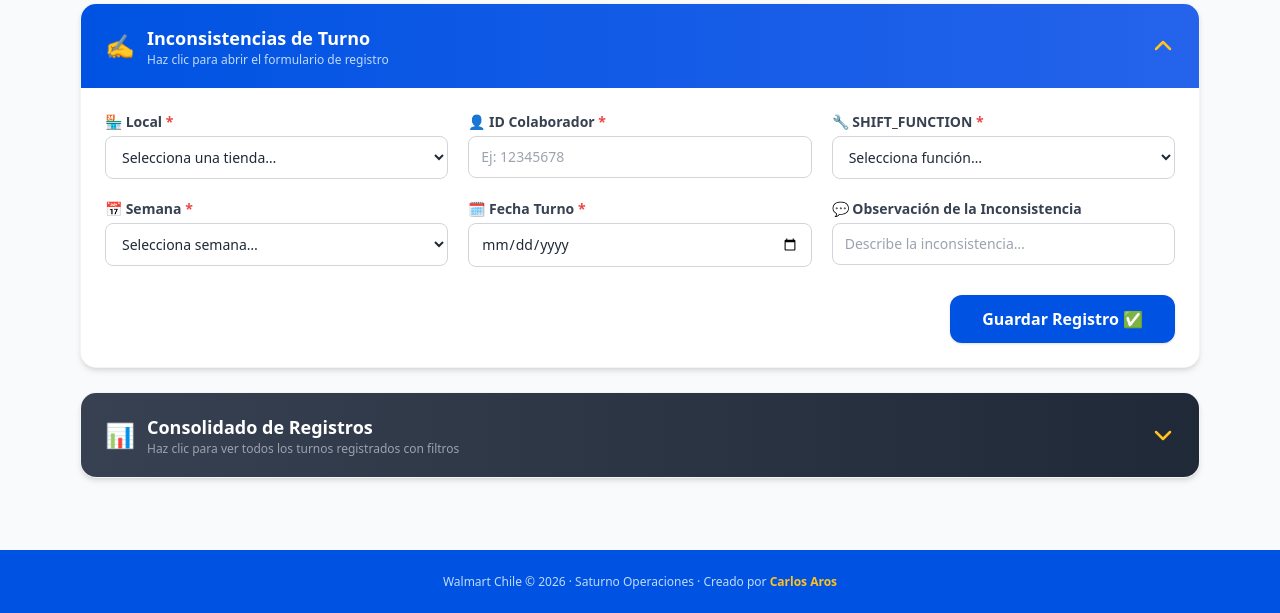
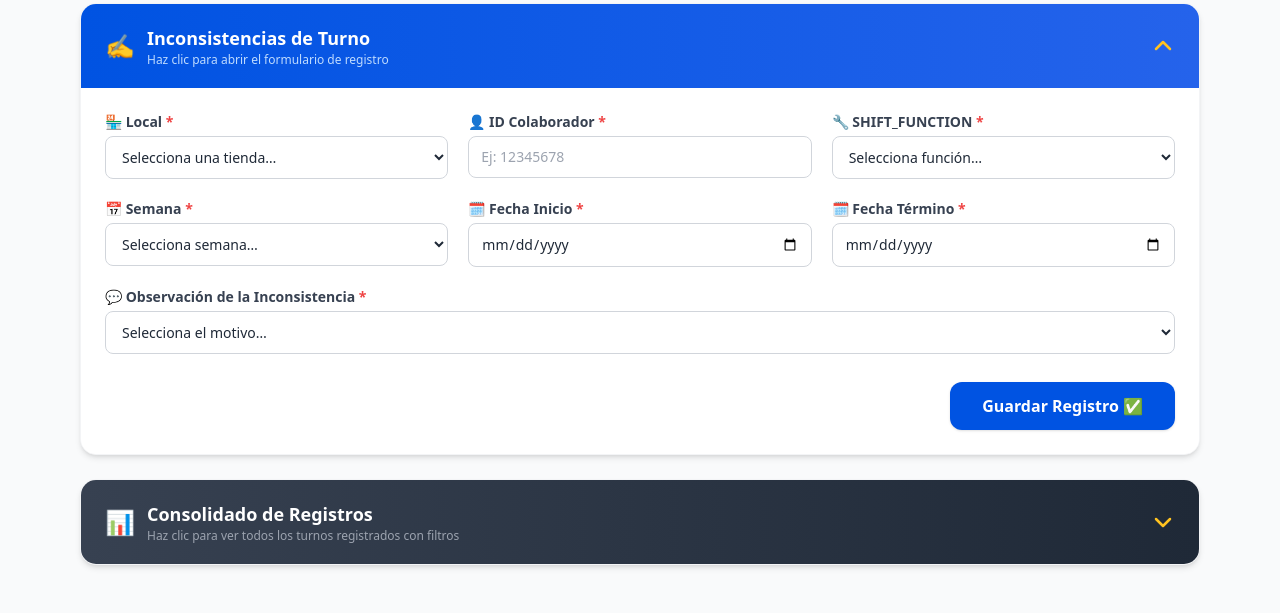
Before and after one commit to CarlosArosP/saturno_shift, a FastAPI app: page / in a window 1280 px wide, after a click that opens the changed part. Shown: the part 287-900 px from the top of the page. Run offline with FastAPI, Linux system fonts and the light colour scheme; parts of the project's set-up code (start-up, migrations or seed data) failed here and were passed over; some libraries are stand-ins or nearby versions.

Commit message:
feat: rango de fechas (inicio/termino), observacion como lista con opcion Otro motivo

```diff
--- a/main.py
+++ b/main.py
@@ -36,6 +36,13 @@ SHIFT_FUNCTIONS = ["Experiencia de Pago", "Disponibilidad Apoyo"]
 SEMANAS         = list(range(19, 52))
 FECHA_MIN       = date.today().isoformat()
 FECHA_MAX       = "2027-12-31"
+OBSERVACION_TIPOS = [
+    "Colaborador con cambio de cargo",
+    "Colaborador nunca se conecta en ZP",
+    "Dirigente sindical (no se conecta)",
+    "Licencia prolongada",
+    "Otro motivo",
+]
 
 
 # ── Startup ───────────────────────────────────────────────────────────────────
@@ -54,6 +61,7 @@ async def index() -> HTMLResponse:
         semanas=SEMANAS,
         fecha_min=FECHA_MIN,
         fecha_max=FECHA_MAX,
+        observacion_tipos=OBSERVACION_TIPOS,
     )
     return HTMLResponse(html)
 
@@ -65,8 +73,10 @@ async def submit(
     id_colaborador: str = Form(...),
     shift_function: str = Form(...),
     semana: int = Form(...),
-    fecha_turno: str = Form(...),
-    observacion: str = Form(""),
+    fecha_inicio: str = Form(...),
+    fecha_termino: str = Form(...),
+    observacion_tipo: str = Form(...),
+    observacion_detalle: str = Form(""),
 ) -> HTMLResponse:
     errors: list[str] = []
     if str(local) not in [str(l) for l in LOCALES]:
@@ -75,21 +85,37 @@ async def submit(
         errors.append("SHIFT_FUNCTION inválida.")
     if semana not in SEMANAS:
         errors.append("Semana inválida.")
+    if observacion_tipo not in OBSERVACION_TIPOS:
+        errors.append("Tipo de observación inválido.")
+    if observacion_tipo == "Otro motivo" and not observacion_detalle.strip():
+        errors.append("Debes especificar el motivo.")
     try:
-        fd = date.fromisoformat(fecha_turno)
-        if not (date.fromisoformat(FECHA_MIN) <= fd <= date.fromisoformat(FECHA_MAX)):
-            errors.append("Fecha fuera de rango permitido.")
+        fi = date.fromisoformat(fecha_inicio)
+        ft = date.fromisoformat(fecha_termino)
+        if fi > ft:
+            errors.append("La fecha de inicio no puede ser mayor a la fecha de término.")
     except ValueError:
-        errors.append("Fecha inválida.")
+        errors.append("Fechas inválidas.")
 
     if errors:
         return HTMLResponse(_alert("error", " / ".join(errors)), status_code=422)
 
+    # Observación final: combina tipo + detalle si aplica
+    obs_final = (
+        f"{observacion_tipo}: {observacion_detalle.strip()}"
+        if observacion_tipo == "Otro motivo" and observacion_detalle.strip()
+        else observacion_tipo
+    )
+
     await db.run(
         """INSERT INTO shift_out
-           (local, id_colaborador, shift_function, semana, fecha_turno, observacion)
-           VALUES (?,?,?,?,?,?)""",
-        [local, id_colaborador.strip(), shift_function, semana, fecha_turno, observacion.strip()],
+           (local, id_colaborador, shift_function, semana,
+            fecha_inicio, fecha_termino, fecha_turno,
+            observacion, observacion_tipo, observacion_detalle)
+           VALUES (?,?,?,?,?,?,?,?,?,?)""",
+        [local, id_colaborador.strip(), shift_function, semana,
+         fecha_inicio, fecha_termino, fecha_inicio,
+         obs_final, observacion_tipo, observacion_detalle.strip()],
     )
     return HTMLResponse(_alert("success", "✅ Registro guardado exitosamente."))
 
@@ -100,31 +126,35 @@ async def consolidado(
     semana: Optional[int] = Query(None),
     local: Optional[str] = Query(None),
     shift_function: Optional[str] = Query(None),
-    fecha_turno: Optional[str] = Query(None),
+    fecha_desde: Optional[str] = Query(None),
+    fecha_hasta: Optional[str] = Query(None),
 ) -> HTMLResponse:
-    rows = await _query_rows(semana, local, shift_function, fecha_turno)
+    rows = await _query_rows(semana, local, shift_function, fecha_desde, fecha_hasta)
     return HTMLResponse(render("partials/tabla.html", rows=rows))
 
 
-# ── Export Excel ──────────────────────────────────────────────────────────────
+# ── Export Excel ────────────────────────────────────────────────────────────────
 @app.get("/export")
 async def export_excel(
     semana: Optional[int] = Query(None),
     local: Optional[str] = Query(None),
     shift_function: Optional[str] = Query(None),
-    fecha_turno: Optional[str] = Query(None),
+    fecha_desde: Optional[str] = Query(None),
+    fecha_hasta: Optional[str] = Query(None),
 ) -> StreamingResponse:
-    rows = await _query_rows(semana, local, shift_function, fecha_turno)
+    rows = await _query_rows(semana, local, shift_function, fecha_desde, fecha_hasta)
 
     wb = openpyxl.Workbook()
     ws = wb.active
     ws.title = "Shift Out"
     ws.append(["ID", "Local", "ID Colaborador", "SHIFT_FUNCTION",
-               "Semana", "Fecha Turno", "Observación", "Fecha Registro"])
+               "Semana", "Fecha Inicio", "Fecha Término", "Observación", "Fecha Registro"])
     for row in rows:
         ws.append([row["id"], row["local"], row["id_colaborador"],
                    row["shift_function"], row["semana"],
-                   row["fecha_turno"], row["observacion"], row["created_at"]])
+                   row["fecha_inicio"] or row["fecha_turno"],
+                   row["fecha_termino"] or "",
+                   row["observacion"], row["created_at"]])
 
     buf = io.BytesIO()
     wb.save(buf)
@@ -150,17 +180,22 @@ async def _query_rows(
     semana: Optional[int],
     local: Optional[str],
     shift_function: Optional[str],
-    fecha_turno: Optional[str],
+    fecha_desde: Optional[str],
+    fecha_hasta: Optional[str],
 ) -> list:
     sql, params = "SELECT * FROM shift_out WHERE 1=1", []
     if semana:
-        sql += " AND semana = ?";        params.append(semana)
+        sql += " AND semana = ?";         params.append(semana)
     if local:
-        sql += " AND local = ?";         params.append(local)
+        sql += " AND local = ?";          params.append(local)
     if shift_function:
         sql += " AND shift_function = ?"; params.append(shift_function)
-    if fecha_turno:
-        sql += " AND fecha_turno = ?";   params.append(fecha_turno)
+    if fecha_desde:
+        sql += " AND (fecha_inicio >= ? OR (fecha_inicio IS NULL AND fecha_turno >= ?))"
+        params.extend([fecha_desde, fecha_desde])
+    if fecha_hasta:
+        sql += " AND (fecha_termino <= ? OR (fecha_termino IS NULL AND fecha_turno <= ?))"
+        params.extend([fecha_hasta, fecha_hasta])
     sql += " ORDER BY created_at DESC"
     return await db.query(sql, params)
 
--- a/templates/index.html
+++ b/templates/index.html
@@ -179,26 +179,55 @@
               </select>
             </div>
 
-            <!-- Fecha Turno -->
+            <!-- Fecha Inicio -->
             <div class="space-y-1">
-              <label for="fecha_turno" class="block text-sm font-semibold text-gray-700">
-                🗓️ Fecha Turno <span class="text-red-500">*</span>
+              <label for="fecha_inicio" class="block text-sm font-semibold text-gray-700">
+                🗓️ Fecha Inicio <span class="text-red-500">*</span>
               </label>
               <input
-                type="date" id="fecha_turno" name="fecha_turno" required
+                type="date" id="fecha_inicio" name="fecha_inicio" required
                 min="{{ fecha_min }}" max="{{ fecha_max }}"
                 class="w-full rounded-lg border border-gray-300 px-3 py-2.5 text-gray-800 text-sm focus:outline-none focus:ring-2 focus:ring-walmart-blue focus:border-transparent transition"
               />
             </div>
 
-            <!-- Observación de la inconsistencia -->
+            <!-- Fecha Término -->
             <div class="space-y-1">
-              <label for="observacion" class="block text-sm font-semibold text-gray-700">
-                💬 Observación de la Inconsistencia
+              <label for="fecha_termino" class="block text-sm font-semibold text-gray-700">
+                🗓️ Fecha Término <span class="text-red-500">*</span>
               </label>
               <input
-                type="text" id="observacion" name="observacion"
-                placeholder="Describe la inconsistencia…"
+                type="date" id="fecha_termino" name="fecha_termino" required
+                min="{{ fecha_min }}" max="{{ fecha_max }}"
+                class="w-full rounded-lg border border-gray-300 px-3 py-2.5 text-gray-800 text-sm focus:outline-none focus:ring-2 focus:ring-walmart-blue focus:border-transparent transition"
+              />
+            </div>
+
+            <!-- Tipo de Observación -->
+            <div class="space-y-1 md:col-span-2 lg:col-span-3">
+              <label for="observacion_tipo" class="block text-sm font-semibold text-gray-700">
+                💬 Observación de la Inconsistencia <span class="text-red-500">*</span>
+              </label>
+              <select
+                id="observacion_tipo" name="observacion_tipo" required
+                onchange="toggleOtroMotivo(this.value)"
+                class="w-full rounded-lg border border-gray-300 px-3 py-2.5 text-gray-800 text-sm bg-white focus:outline-none focus:ring-2 focus:ring-walmart-blue focus:border-transparent transition"
+              >
+                <option value="" disabled selected>Selecciona el motivo…</option>
+                {% for tipo in observacion_tipos %}
+                <option value="{{ tipo }}">{{ tipo }}</option>
+                {% endfor %}
+              </select>
+            </div>
+
+            <!-- Detalle "Otro motivo" -->
+            <div id="otro-motivo-box" class="space-y-1 md:col-span-2 lg:col-span-3 hidden">
+              <label for="observacion_detalle" class="block text-sm font-semibold text-gray-700">
+                ✏️ Especifica el motivo <span class="text-red-500">*</span>
+              </label>
+              <input
+                type="text" id="observacion_detalle" name="observacion_detalle"
+                placeholder="Describe el motivo de la inconsistencia…"
                 class="w-full rounded-lg border border-gray-300 px-3 py-2.5 text-gray-800 text-sm focus:outline-none focus:ring-2 focus:ring-walmart-blue focus:border-transparent transition"
               />
             </div>
@@ -291,10 +320,17 @@
               </select>
             </div>
 
-            <!-- Filtro fecha -->
+            <!-- Filtro fecha desde -->
             <div class="space-y-1">
-              <label class="block text-xs font-semibold text-gray-600 uppercase tracking-wide">🗓️ Fecha Turno</label>
-              <input type="date" name="fecha_turno"
+              <label class="block text-xs font-semibold text-gray-600 uppercase tracking-wide">🗓️ Fecha Desde</label>
+              <input type="date" name="fecha_desde"
+                class="w-full rounded-lg border border-gray-300 px-3 py-2 text-sm focus:outline-none focus:ring-2 focus:ring-walmart-blue" />
+            </div>
+
+            <!-- Filtro fecha hasta -->
+            <div class="space-y-1">
+              <label class="block text-xs font-semibold text-gray-600 uppercase tracking-wide">🗓️ Fecha Hasta</label>
+              <input type="date" name="fecha_hasta"
                 class="w-full rounded-lg border border-gray-300 px-3 py-2 text-sm focus:outline-none focus:ring-2 focus:ring-walmart-blue" />
             </div>
 
@@ -360,6 +396,15 @@
 
   <!-- ══ SCRIPTS ═════════════════════════════════════════════════════════════ -->
   <script>
+    // Mostrar/ocultar campo "Otro motivo"
+    function toggleOtroMotivo(val) {
+      const box   = document.getElementById('otro-motivo-box');
+      const input = document.getElementById('observacion_detalle');
+      const show  = val === 'Otro motivo';
+      box.classList.toggle('hidden', !show);
+      input.required = show;
+    }
+
     // Accordion toggle
     function toggleAccordion(panelId, chevronId) {
       const panel   = document.getElementById(panelId);
--- a/templates/partials/tabla.html
+++ b/templates/partials/tabla.html
@@ -7,7 +7,8 @@
       <th class="px-4 py-3">ID Colaborador</th>
       <th class="px-4 py-3">SHIFT_FUNCTION</th>
       <th class="px-4 py-3">Semana</th>
-      <th class="px-4 py-3">Fecha Turno</th>
+      <th class="px-4 py-3">Fecha Inicio</th>
+      <th class="px-4 py-3">Fecha Término</th>
       <th class="px-4 py-3">Observación de la Inconsistencia</th>
       <th class="px-4 py-3">Registrado</th>
       <th class="px-4 py-3 rounded-tr-xl text-center">Acciones</th>
@@ -29,7 +30,8 @@
       <td class="px-4 py-3 text-center">
         <span class="inline-block bg-gray-100 text-gray-700 text-xs font-bold px-2 py-1 rounded">Sem {{ row['semana'] }}</span>
       </td>
-      <td class="px-4 py-3 text-gray-700">{{ row['fecha_turno'] }}</td>
+      <td class="px-4 py-3 text-gray-700 whitespace-nowrap">{{ row['fecha_inicio'] or row['fecha_turno'] or '—' }}</td>
+      <td class="px-4 py-3 text-gray-700 whitespace-nowrap">{{ row['fecha_termino'] or '—' }}</td>
       <td class="px-4 py-3 text-gray-500 italic max-w-xs truncate" title="{{ row['observacion'] or '' }}">{{ row['observacion'] or '—' }}</td>
       <td class="px-4 py-3 text-gray-400 text-xs whitespace-nowrap">{{ row['created_at'] }}</td>
       <td class="px-4 py-3 text-center">
```
Also changed, not shown: database.py (+20 -9 lines).
